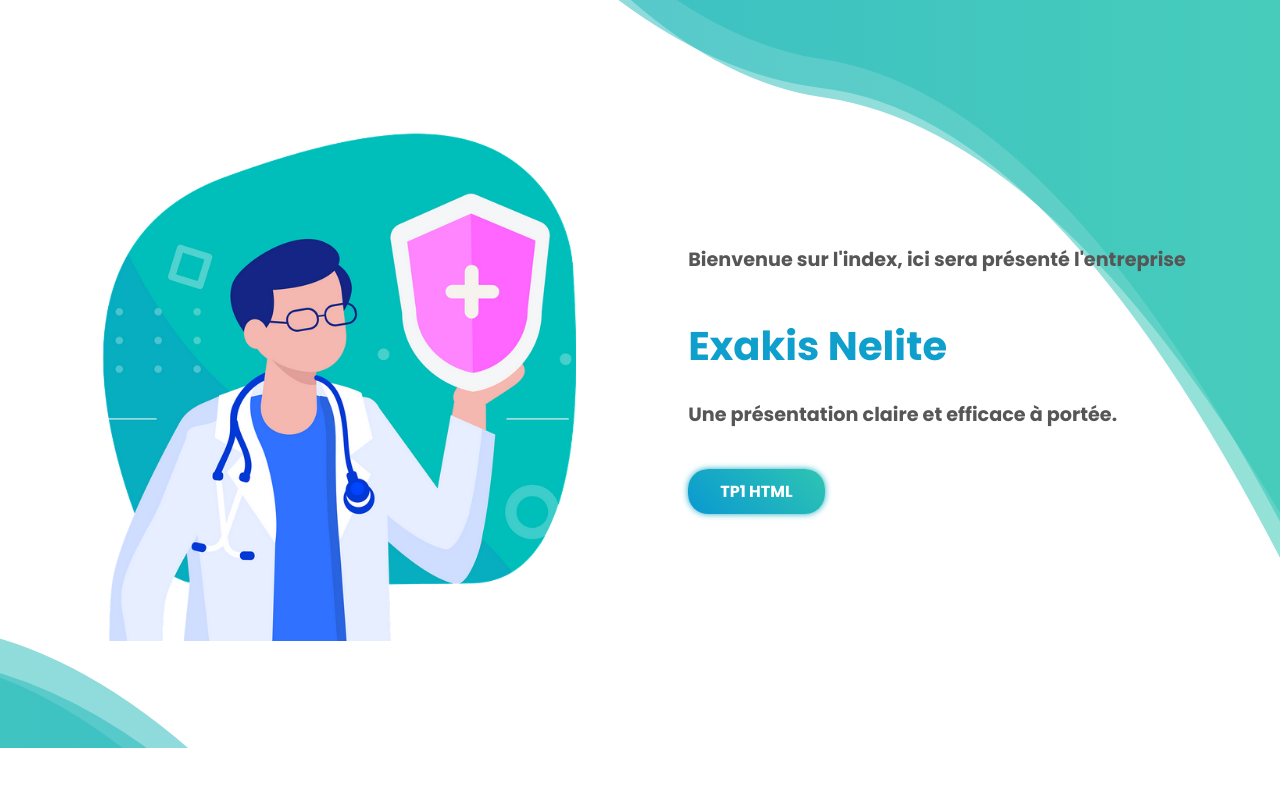
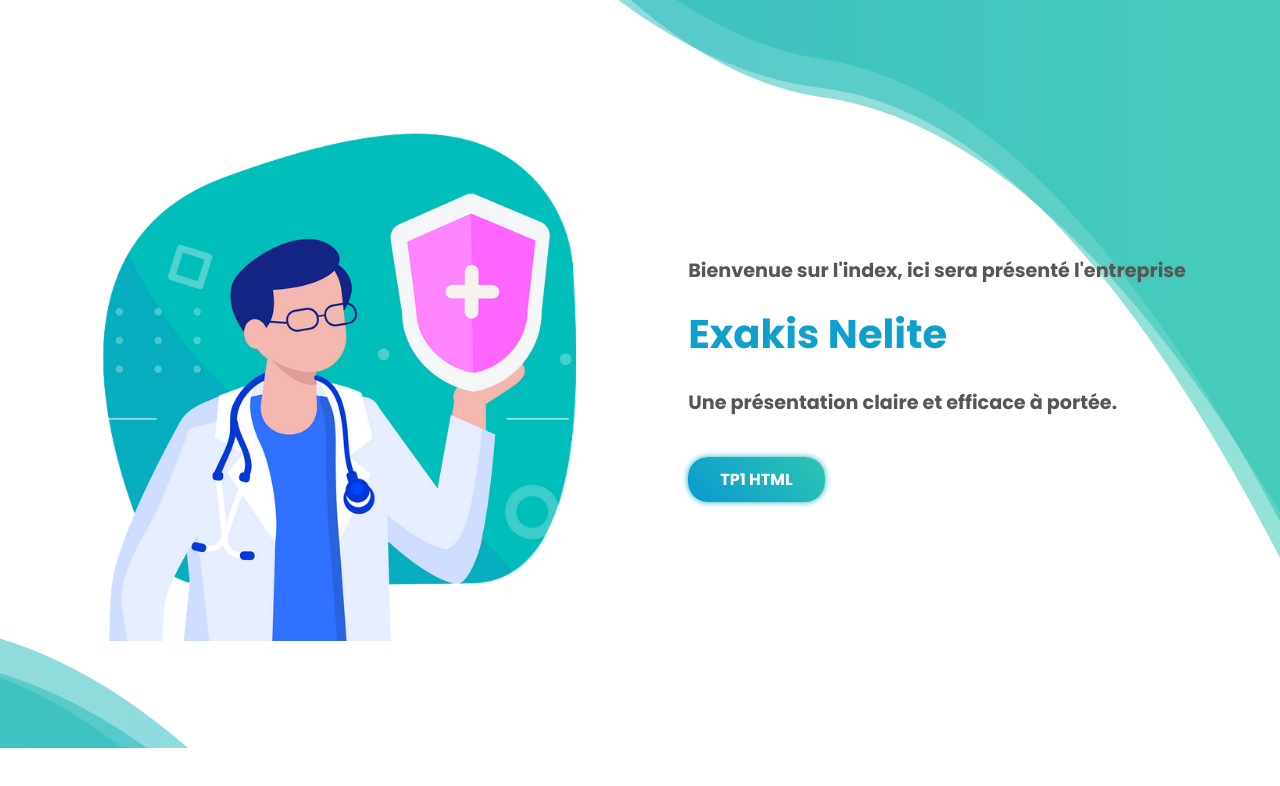
Before and after one commit to akorbi-iut90/s1-2021-ihm, a plain HTML site: page index.html in a window 1280 px wide. Drawn offline with Linux system fonts and the light colour scheme.

Commit message:
Update index.html

```diff
--- a/index.html
+++ b/index.html
@@ -141,8 +141,8 @@
 					<img src="banner.png" alt="" />
 				</div>
 				<div>
-					<h6>Bienvenue sur l'index, ici sera présenté l'entreprise</h6>
-					<h3><br> Exakis Nelite</h3>
+					<h6>Bienvenue sur l'index, ici sera présenté l'entreprise</h6><br>
+					<h3>Exakis Nelite</h3>
 					<p>Une présentation claire et efficace à portée.</p>
 					<a href="s1-2021-ihm/tp1/page1.html">TP1 HTML</a>
 				</div>
```
